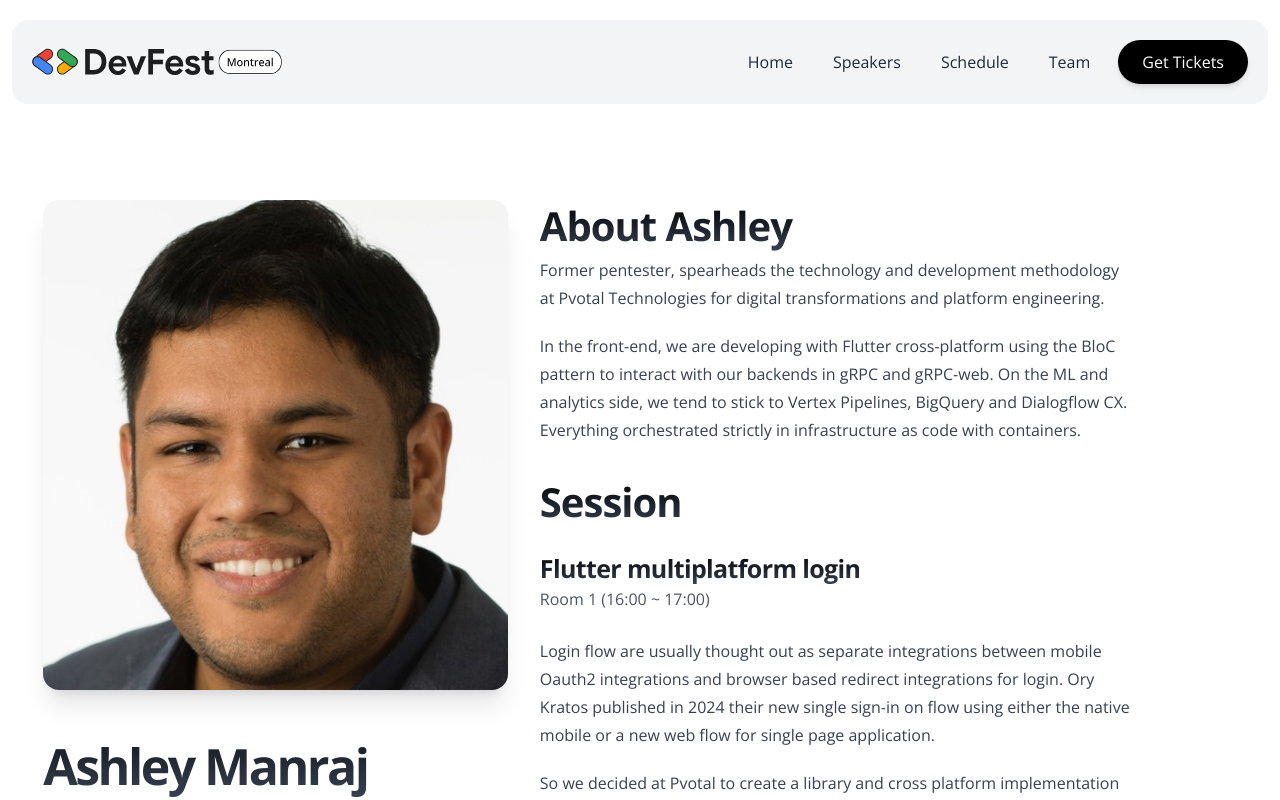
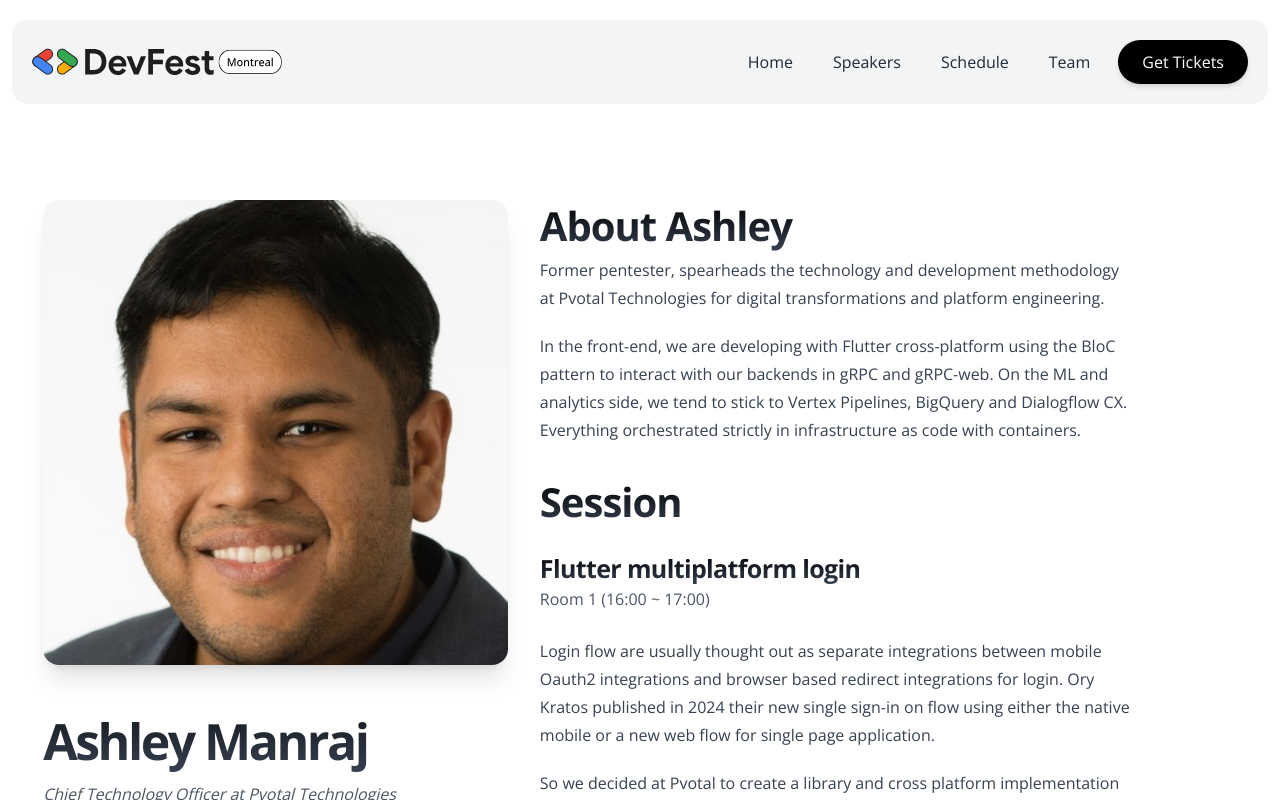
Before and after one commit to AndroidMontreal/DevFest2024, a Next.js app: page /speakers/ashley-manraj in a window 1280 px wide. Shown: the top 800 px of the page. Built offline with nearby package versions, Linux system fonts and the light colour scheme; no server answers.

Commit message:
speaker photo aspect ration in speakr page

```diff
--- a/src/app/speakers/[slug]/page.js
+++ b/src/app/speakers/[slug]/page.js
@@ -44,7 +44,7 @@ const SpeakerDetails = ({ params }) => {
               alt={speaker.name}
               width={350}
               height={550}
-              className="rounded-2xl transition duration-500 shadow-xl hover:shadow-2xl object-cover overflow-hidden w-full"
+              className="rounded-2xl aspect-square transition duration-500 shadow-xl hover:shadow-2xl object-cover overflow-hidden w-full"
             />
             <h1
               className="text-[min(9vw,50px)] leading-[1.3] tracking-tighter pt-10 font-semibold text-transparent bg-clip-text bg-gradient-to-b from-black to-gray-700 mb-1">{speaker.name}</h1>
```
